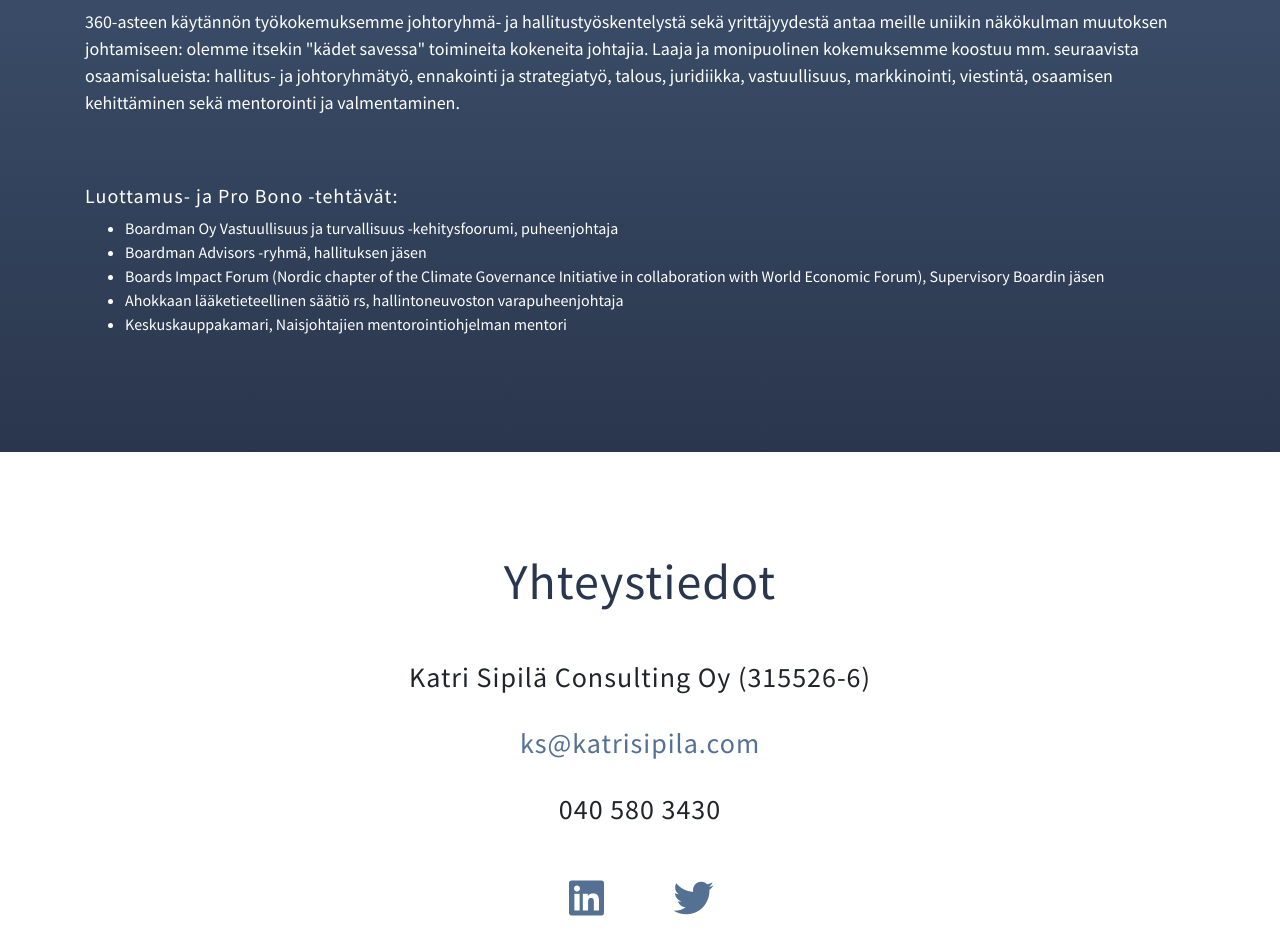
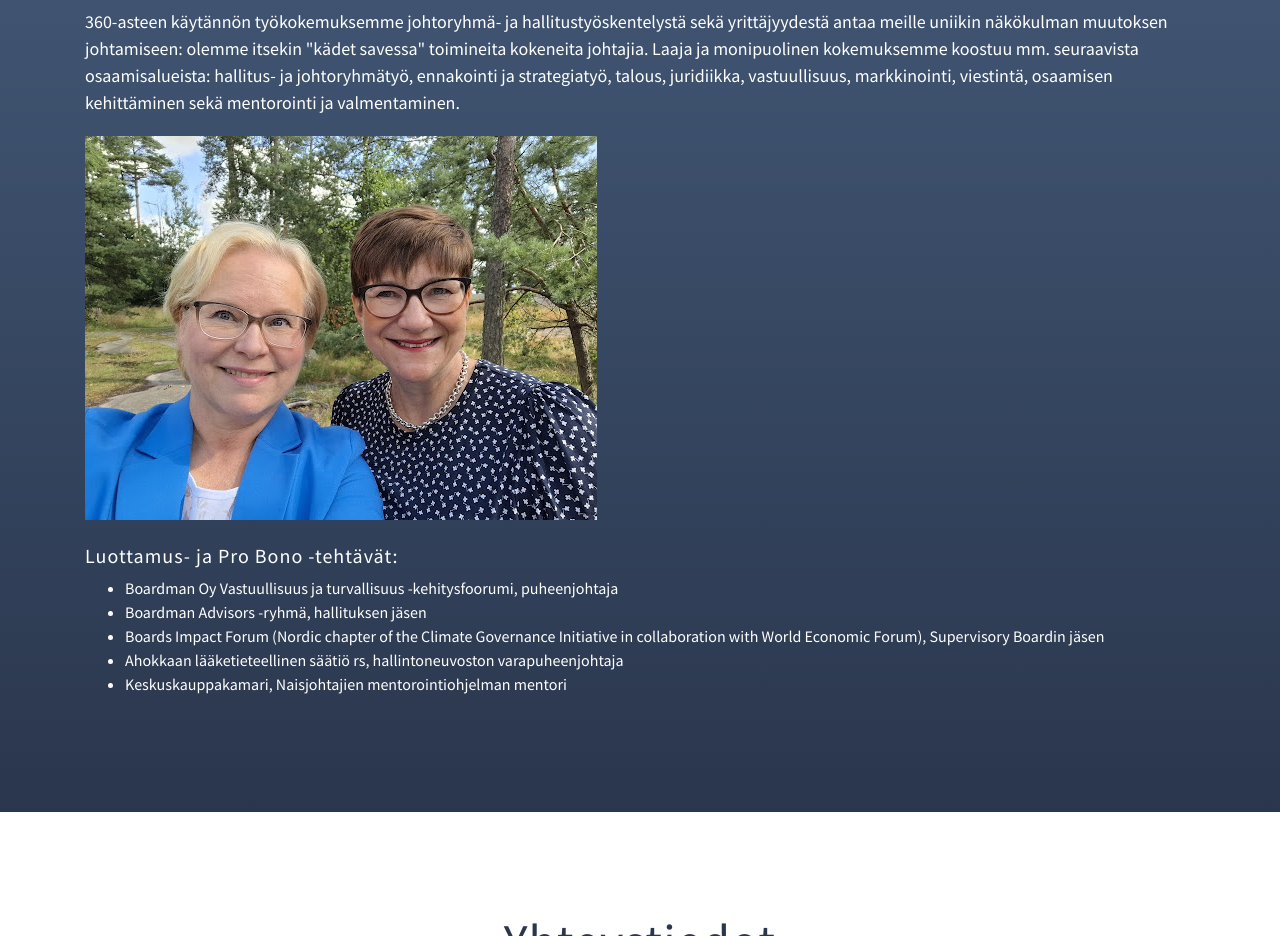
Before and after one commit to aviertio/ks, a plain HTML site: page index.html in a window 1280 px wide. Shown: the part 5560-6496 px from the top of the page. Drawn offline with Linux system fonts and the light colour scheme.

Commit message:
Update index.html

```diff
--- a/index.html
+++ b/index.html
@@ -244,6 +244,7 @@ Olen Hallituspartnerit Boardprofessionals Helsingin, Hallituspartnerit Hämeen j
  <br><br>360-asteen käytännön työkokemuksemme johtoryhmä- ja hallitustyöskentelystä sekä yrittäjyydestä antaa meille uniikin näkökulman muutoksen johtamiseen: olemme itsekin "kädet savessa" toimineita kokeneita johtajia. Laaja ja monipuolinen kokemuksemme koostuu mm. seuraavista osaamisalueista: hallitus- ja johtoryhmätyö, ennakointi ja strategiatyö, talous, juridiikka, vastuullisuus, markkinointi, viestintä, osaamisen kehittäminen sekä mentorointi ja valmentaminen.
 </p>
 
+<img src="images/sivukumppanit.jpg" class="img-fluid" style="height:auto">
 
   <br><br>
       <h5>Luottamus- ja Pro Bono -tehtävät:
```
